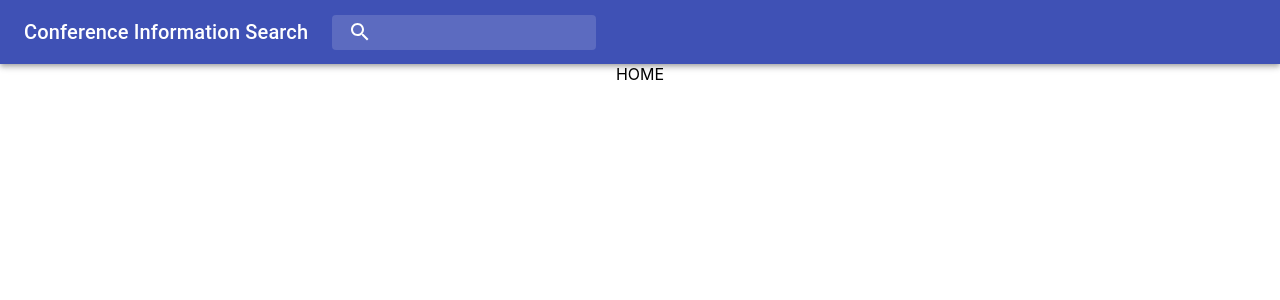
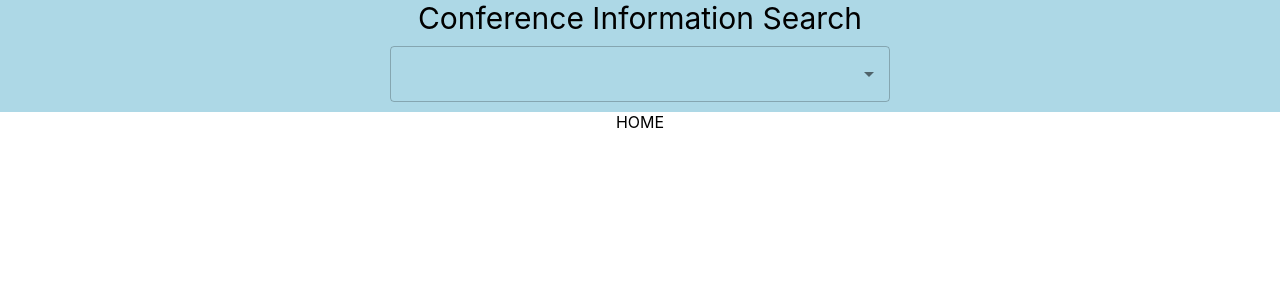
Before and after one commit to shitian007/cfp-fe, a React (Create React App) app: page / in a window 1280 px wide. Shown: the top 300 px of the page. Built offline with nearby package versions, Linux system fonts and the light colour scheme.

Commit message:
Remove Toolbar and add Autocomplete Field

```diff
--- a/src/components/SearchAppBar.js
+++ b/src/components/SearchAppBar.js
@@ -1,187 +1,52 @@
 import React from 'react';
-import { fade, makeStyles } from '@material-ui/core/styles';
-import AppBar from '@material-ui/core/AppBar';
-import Toolbar from '@material-ui/core/Toolbar';
-import IconButton from '@material-ui/core/IconButton';
-import Typography from '@material-ui/core/Typography';
-import InputBase from '@material-ui/core/InputBase';
-import Badge from '@material-ui/core/Badge';
-import MenuItem from '@material-ui/core/MenuItem';
-import Menu from '@material-ui/core/Menu';
-import MenuIcon from '@material-ui/icons/Menu';
-import SearchIcon from '@material-ui/icons/Search';
-import AccountCircle from '@material-ui/icons/AccountCircle';
-import MailIcon from '@material-ui/icons/Mail';
-import NotificationsIcon from '@material-ui/icons/Notifications';
+import { withStyles } from '@material-ui/core/styles';
+import TextField from '@material-ui/core/TextField';
+import Autocomplete from '@material-ui/lab/Autocomplete';
 
-const useStyles = makeStyles(theme => ({
+const styles = theme => ({
+  title: {
+    fontSize: 30,
+  },
   grow: {
-    flexGrow: 1,
-  },
-  menuButton: {
-    marginRight: theme.spacing(2),
-  },
-  title: {
-    display: 'none',
-    [theme.breakpoints.up('sm')]: {
-      display: 'block',
-    },
+    backgroundColor: 'lightblue',
   },
   search: {
-    position: 'relative',
-    borderRadius: theme.shape.borderRadius,
-    backgroundColor: fade(theme.palette.common.white, 0.15),
-    '&:hover': {
-      backgroundColor: fade(theme.palette.common.white, 0.25),
-    },
-    marginRight: theme.spacing(2),
-    marginLeft: 0,
-    width: '100%',
-    [theme.breakpoints.up('sm')]: {
-      marginLeft: theme.spacing(3),
-      width: 'auto',
-    },
-  },
-  searchIcon: {
-    width: theme.spacing(7),
-    height: '100%',
-    position: 'absolute',
-    pointerEvents: 'none',
-    display: 'flex',
-    alignItems: 'center',
-    justifyContent: 'center',
-  },
-  inputRoot: {
-    color: 'inherit',
-  },
-  inputInput: {
-    padding: theme.spacing(1, 1, 1, 7),
-    transition: theme.transitions.create('width'),
-    width: '100%',
-    [theme.breakpoints.up('md')]: {
-      width: 200,
-    },
-  },
-  sectionDesktop: {
-    display: 'none',
-    [theme.breakpoints.up('md')]: {
-      display: 'flex',
-    },
-  },
-  sectionMobile: {
-    display: 'flex',
-    [theme.breakpoints.up('md')]: {
-      display: 'none',
-    },
-  },
-}));
+    width: 500,
+    margin: 10,
+  }
+});
 
-export default function SearchAppBar() {
-  const classes = useStyles();
-  const [anchorEl, setAnchorEl] = React.useState(null);
-  const [mobileMoreAnchorEl, setMobileMoreAnchorEl] = React.useState(null);
+class SearchAppBar extends React.Component {
+  constructor(props) {
+    super(props)
+    this.state = {
+      searchResults: []
+    };
+  }
 
-  const isMenuOpen = Boolean(anchorEl);
-  const isMobileMenuOpen = Boolean(mobileMoreAnchorEl);
-
-  const handleProfileMenuOpen = event => {
-    setAnchorEl(event.currentTarget);
-  };
-
-  const handleMobileMenuClose = () => {
-    setMobileMoreAnchorEl(null);
-  };
-
-  const handleMenuClose = () => {
-    setAnchorEl(null);
-    handleMobileMenuClose();
-  };
-
-  const handleMobileMenuOpen = event => {
-    setMobileMoreAnchorEl(event.currentTarget);
-  };
-
-  const menuId = 'primary-search-account-menu';
-  const renderMenu = (
-    <Menu
-      anchorEl={anchorEl}
-      anchorOrigin={{ vertical: 'top', horizontal: 'right' }}
-      id={menuId}
-      keepMounted
-      transformOrigin={{ vertical: 'top', horizontal: 'right' }}
-      open={isMenuOpen}
-      onClose={handleMenuClose}
-    >
-      <MenuItem onClick={handleMenuClose}>Profile</MenuItem>
-      <MenuItem onClick={handleMenuClose}>My account</MenuItem>
-    </Menu>
-  );
-
-  const mobileMenuId = 'primary-search-account-menu-mobile';
-  const renderMobileMenu = (
-    <Menu
-      anchorEl={mobileMoreAnchorEl}
-      anchorOrigin={{ vertical: 'top', horizontal: 'right' }}
-      id={mobileMenuId}
-      keepMounted
-      transformOrigin={{ vertical: 'top', horizontal: 'right' }}
-      open={isMobileMenuOpen}
-      onClose={handleMobileMenuClose}
-    >
-      <MenuItem>
-        <IconButton aria-label="show 4 new mails" color="inherit">
-          <Badge badgeContent={4} color="secondary">
-            <MailIcon />
-          </Badge>
-        </IconButton>
-        <p>Messages</p>
-      </MenuItem>
-      <MenuItem>
-        <IconButton aria-label="show 11 new notifications" color="inherit">
-          <Badge badgeContent={11} color="secondary">
-            <NotificationsIcon />
-          </Badge>
-        </IconButton>
-        <p>Notifications</p>
-      </MenuItem>
-      <MenuItem onClick={handleProfileMenuOpen}>
-        <IconButton
-          aria-label="account of current user"
-          aria-controls="primary-search-account-menu"
-          aria-haspopup="true"
-          color="inherit"
-        >
-          <AccountCircle />
-        </IconButton>
-        <p>Profile</p>
-      </MenuItem>
-    </Menu>
-  );
-
+  render() {
+    const { classes } = this.props;
     return (
       <div className={classes.grow}>
-      <AppBar position="static">
-        <Toolbar>
-          <Typography className={classes.title} variant="h6" noWrap>
+        <div className={classes.title}>
           Conference Information Search
-          </Typography>
-          <div className={classes.search}>
-            <div className={classes.searchIcon}>
-              <SearchIcon />
         </div>
-            <InputBase
-              placeholder=""
-              classes={{
-                root: classes.inputRoot,
-                input: classes.inputInput,
-              }}
-              inputProps={{ 'aria-label': 'search' }}
+        <Autocomplete
+          disableClearable
+          options={[].map(option => option.title)}
+          renderInput={params => (
+            <TextField
+              onChange={this.updateResults}
+              className={classes.search}
+              {...params}
+              variant="outlined"
+              InputProps={{ ...params.InputProps, type: 'search' }}
             />
-          </div>
-        </Toolbar>
-      </AppBar>
-      {renderMobileMenu}
-      {renderMenu}
+          )}
+        />
       </div>
     );
   }
+}
+
+export default withStyles(styles)(SearchAppBar);
```
Lines whose indentation alone changed are shown as unchanged.
